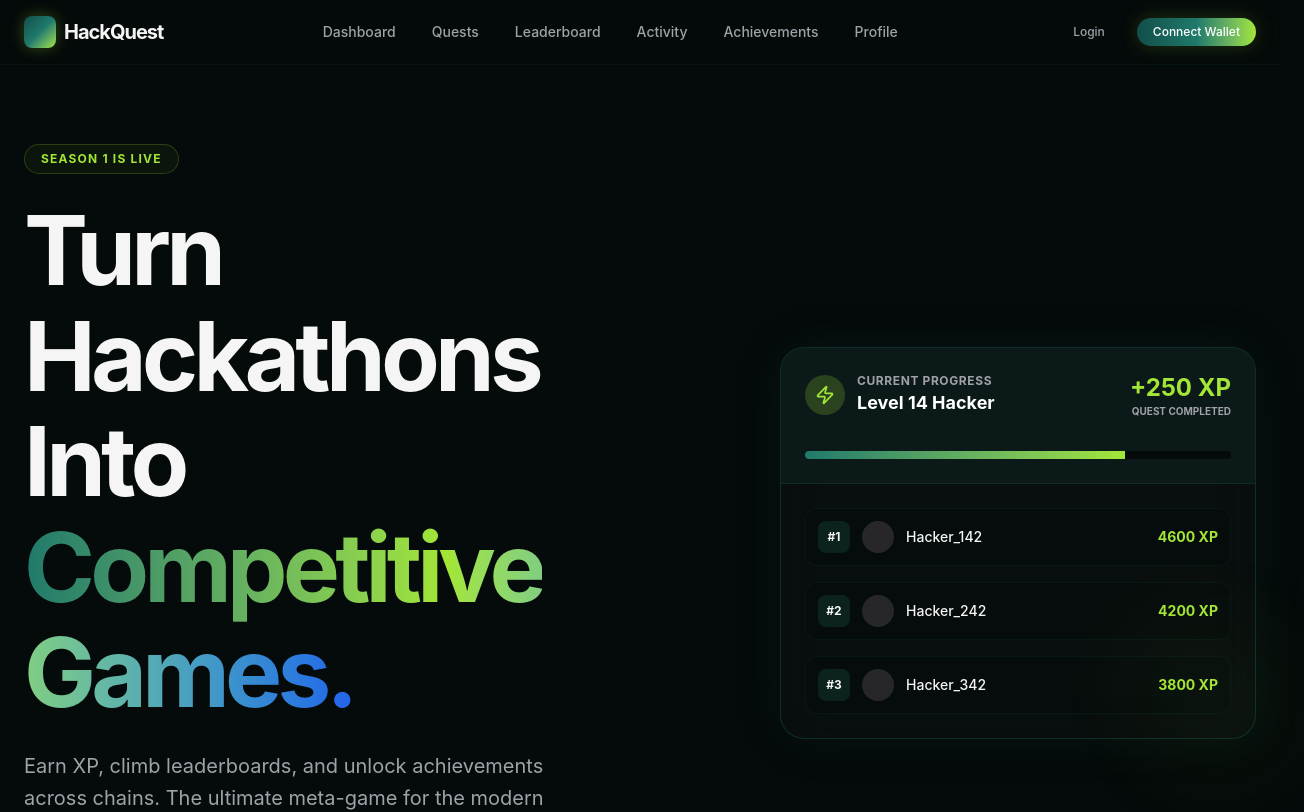
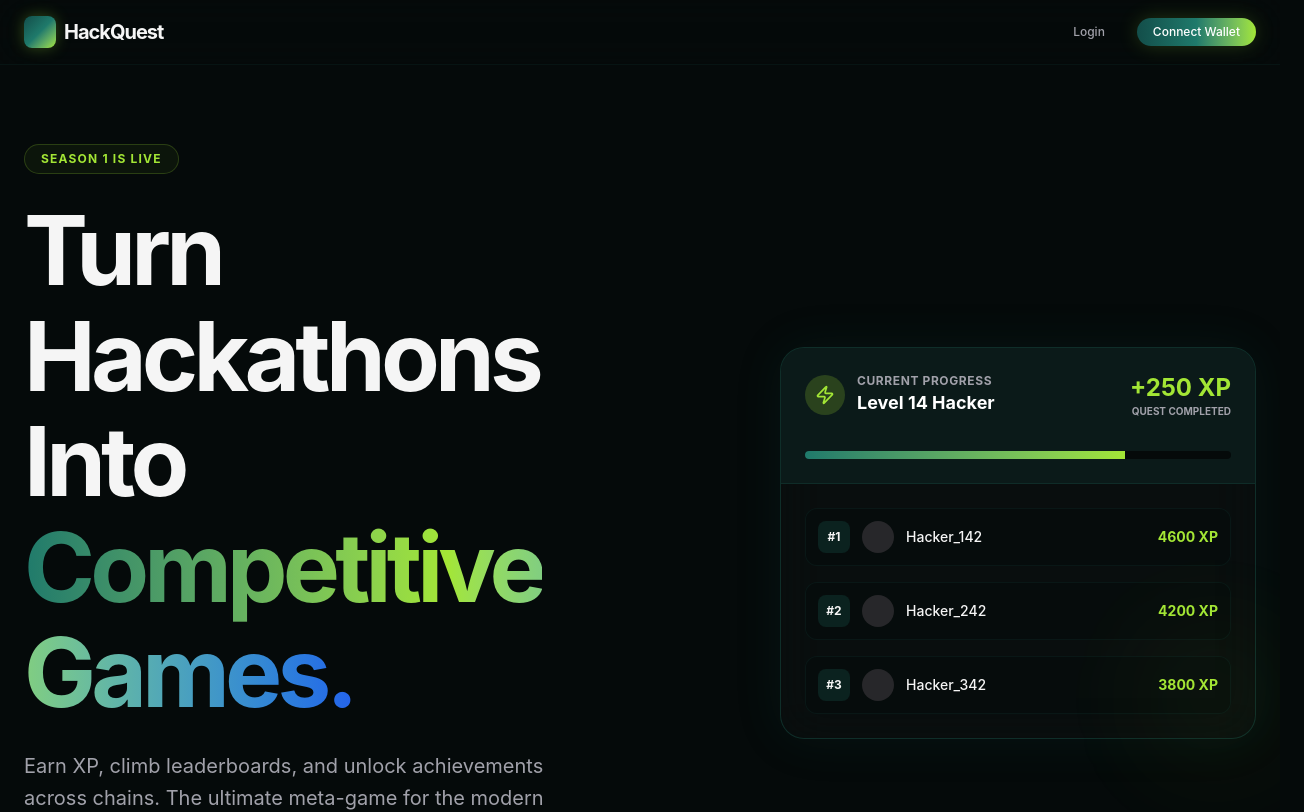
Before and after one commit to Abhrxdip/frontend_hackquest, a React (Vite) app: page / in a window 1280 px wide. Shown: the top 812 px of the page, 1304 px wide, since content can reach past the window. Built offline with nearby package versions, Linux system fonts and the light colour scheme.

Commit message:
fix: protect app routes and improve landing mobile navigation

```diff
--- a/src/App.tsx
+++ b/src/App.tsx
@@ -9,6 +9,15 @@ import { LeaderboardPage } from "./pages/LeaderboardPage";
 import { ActivityPage } from "./pages/ActivityPage";
 import { ProfilePage } from "./pages/ProfilePage";
 import { AchievementsPage } from "./pages/AchievementsPage";
+import { useAppContext } from "./store/AppContext";
+
+const ProtectedRoute = ({ children }: { children: React.ReactNode }) => {
+  const { state } = useAppContext();
+  if (!state.user) {
+    return <Navigate to="/login" replace />;
+  }
+  return <>{children}</>;
+};
 
 export default function App() {
   return (
@@ -17,12 +26,12 @@ export default function App() {
         <Routes>
           <Route path="/" element={<LandingPage />} />
           <Route path="/login" element={<LoginPage />} />
-          <Route path="/dashboard" element={<DashboardPage />} />
-          <Route path="/quests" element={<QuestsPage />} />
-          <Route path="/leaderboard" element={<LeaderboardPage />} />
-          <Route path="/activity" element={<ActivityPage />} />
-          <Route path="/profile" element={<ProfilePage />} />
-          <Route path="/achievements" element={<AchievementsPage />} />
+          <Route path="/dashboard" element={<ProtectedRoute><DashboardPage /></ProtectedRoute>} />
+          <Route path="/quests" element={<ProtectedRoute><QuestsPage /></ProtectedRoute>} />
+          <Route path="/leaderboard" element={<ProtectedRoute><LeaderboardPage /></ProtectedRoute>} />
+          <Route path="/activity" element={<ProtectedRoute><ActivityPage /></ProtectedRoute>} />
+          <Route path="/profile" element={<ProtectedRoute><ProfilePage /></ProtectedRoute>} />
+          <Route path="/achievements" element={<ProtectedRoute><AchievementsPage /></ProtectedRoute>} />
           <Route path="*" element={<Navigate to="/" replace />} />
         </Routes>
       </Router>
--- a/src/components/layout/Layout.tsx
+++ b/src/components/layout/Layout.tsx
@@ -15,15 +15,6 @@ const NAV_LINKS = [
   { name: "Profile", path: "/profile", icon: UserIcon },
 ];
 
-const LANDING_NAV_LINKS = [
-  { name: "Dashboard", path: "/dashboard" },
-  { name: "Quests", path: "/quests" },
-  { name: "Leaderboard", path: "/leaderboard" },
-  { name: "Activity", path: "/activity" },
-  { name: "Achievements", path: "/achievements" },
-  { name: "Profile", path: "/profile" },
-];
-
 export const Layout = ({ children }: { children: React.ReactNode }) => {
   const location = useLocation();
   const { state } = useAppContext();
@@ -36,26 +27,16 @@ export const Layout = ({ children }: { children: React.ReactNode }) => {
   }, [location.pathname]);
 
   return (
-    <div className="min-h-screen bg-[#050A0A] text-[#F5F5F5] selection:bg-[#A3E635]/30 selection:text-[#A3E635]">
+    <div className="min-h-screen overflow-x-hidden bg-[#050A0A] text-[#F5F5F5] selection:bg-[#A3E635]/30 selection:text-[#A3E635]">
       <nav className="fixed top-0 z-50 w-full border-b border-[#1F7A6B]/10 bg-[#050A0A]/80 backdrop-blur-xl">
-        <div className="mx-auto flex h-16 max-w-7xl items-center justify-between px-6">
+        <div className="mx-auto flex h-16 max-w-7xl items-center justify-between px-4 sm:px-6">
           <Link to="/" className="flex items-center gap-2">
             <div className="h-8 w-8 rounded-lg bg-gradient-to-br from-[#134E4A] via-[#1F7A6B] to-[#A3E635] shadow-[0_0_15px_rgba(163,230,53,0.3)]" />
-            <span className="text-xl font-bold tracking-tighter">HackQuest</span>
+            <span className="text-lg font-bold tracking-tighter sm:text-xl">HackQuest</span>
           </Link>
 
           <div className="hidden items-center gap-1 md:flex">
-            {isLanding ? (
-              LANDING_NAV_LINKS.map((link) => (
-                <a
-                  key={link.name}
-                  href={link.path}
-                  className="px-4 py-1.5 text-sm font-medium text-[#A1A1AA] transition-colors hover:text-white"
-                >
-                  {link.name}
-                </a>
-              ))
-            ) : (
+            {user && !isLanding && (
               NAV_LINKS.map((link) => {
                 const isActive = location.pathname === link.path;
                 return (
@@ -119,19 +100,10 @@ export const Layout = ({ children }: { children: React.ReactNode }) => {
         </div>
 
         {isMobileMenuOpen && (
-          <div className="border-t border-[#1F7A6B]/10 px-6 pb-4 pt-3 md:hidden">
-            <div className="flex flex-col gap-1">
-              {isLanding
-                ? LANDING_NAV_LINKS.map((link) => (
-                    <Link
-                      key={link.path}
-                      to={link.path}
-                      className="rounded-lg px-3 py-2 text-sm font-medium text-[#A1A1AA] transition-colors hover:bg-[#1F7A6B]/10 hover:text-white"
-                    >
-                      {link.name}
-                    </Link>
-                  ))
-                : NAV_LINKS.map((link) => {
+          <div className="border-t border-[#1F7A6B]/10 px-4 pb-4 pt-3 sm:px-6 md:hidden">
+            {user && !isLanding && (
+              <div className="flex flex-col gap-1">
+                {NAV_LINKS.map((link) => {
                     const isActive = location.pathname === link.path;
                     return (
                       <Link
@@ -149,7 +121,8 @@ export const Layout = ({ children }: { children: React.ReactNode }) => {
                       </Link>
                     );
                   })}
-            </div>
+              </div>
+            )}
 
             <div className="mt-3 border-t border-[#1F7A6B]/10 pt-3">
               {isLanding ? (
--- a/src/index.css
+++ b/src/index.css
@@ -6,6 +6,12 @@
 }
 
 @layer base {
+  html,
+  body,
+  #root {
+    @apply overflow-x-hidden;
+  }
+
   body {
     @apply bg-[#050A0A] text-[#F5F5F5] font-sans;
   }
--- a/src/pages/LandingPage.tsx
+++ b/src/pages/LandingPage.tsx
@@ -4,6 +4,7 @@ import { motion } from "motion/react";
 import { Button } from "../components/ui/Button";
 import { Card } from "../components/ui/Card";
 import { Layout } from "../components/layout/Layout";
+import { useAppContext } from "../store/AppContext";
 import { cn } from "../lib/utils";
 import { Zap, Trophy, Award, Activity, Swords, User, LayoutDashboard, Globe } from "lucide-react";
 
@@ -140,6 +141,9 @@ const APP_PREVIEWS = [
 ];
 
 export const LandingPage = () => {
+  const { state } = useAppContext();
+  const nextRoute = (path: string) => (state.user ? path : "/login");
+
   return (
     <Layout>
       <div className="flex flex-col space-y-32 pb-24">
@@ -171,7 +175,7 @@ export const LandingPage = () => {
                 <Link to="/login">
                   <Button size="lg">Enter Arena</Button>
                 </Link>
-                <Link to="/quests">
+                <Link to={nextRoute("/quests")}>
                   <Button variant="secondary" size="lg">
                     Explore Quests
                   </Button>
@@ -267,7 +271,7 @@ export const LandingPage = () => {
                 <p className="text-xl text-[#A1A1AA] leading-relaxed mb-10">
                   {app.description}
                 </p>
-                <Link to={app.path}>
+                <Link to={nextRoute(app.path)}>
                   <Button variant="secondary" size="lg">
                     Explore {app.title.split(' ').pop()}
                   </Button>
@@ -313,7 +317,7 @@ export const LandingPage = () => {
             <Link to="/login">
               <Button size="lg">Join Now</Button>
             </Link>
-            <Link to="/dashboard">
+            <Link to={nextRoute("/dashboard")}>
               <Button variant="secondary" size="lg">Explore Demo</Button>
             </Link>
           </div>
--- a/src/pages/LoginPage.tsx
+++ b/src/pages/LoginPage.tsx
@@ -4,15 +4,27 @@ import { motion } from "motion/react";
 import { Button } from "../components/ui/Button";
 import { Card } from "../components/ui/Card";
 import { Layout } from "../components/layout/Layout";
+import { useAppContext } from "../store/AppContext";
 import { Wallet, LogIn } from "lucide-react";
 
 export const LoginPage = () => {
   const navigate = useNavigate();
   const [username, setUsername] = useState("");
+  const { dispatch } = useAppContext();
 
   const handleLogin = (e: React.FormEvent) => {
     e.preventDefault();
-    // In a real app, we would authenticate here
+    dispatch({
+      type: "LOGIN",
+      payload: {
+        id: `user-${Date.now()}`,
+        username,
+        avatar: `https://picsum.photos/seed/${encodeURIComponent(username)}/100/100`,
+        xp: 0,
+        level: 1,
+        rank: 999,
+      },
+    });
     navigate("/dashboard");
   };
 
--- a/src/store/AppContext.tsx
+++ b/src/store/AppContext.tsx
@@ -18,15 +18,7 @@ type Action =
   | { type: "UPDATE_LEADERBOARD"; payload: LeaderboardEntry[] };
 
 const initialState: State = {
-  user: {
-    id: "user-1",
-    username: "HackMaster",
-    avatar: "https://picsum.photos/seed/hackmaster/100/100",
-    xp: 2450,
-    level: 12,
-    rank: 42,
-    walletAddress: "0x71C...3F2",
-  },
+  user: null,
   quests: MOCK_QUESTS,
   leaderboard: MOCK_LEADERBOARD,
   activity: MOCK_ACTIVITY,
```
Also changed, not shown: vercel.json (added).
